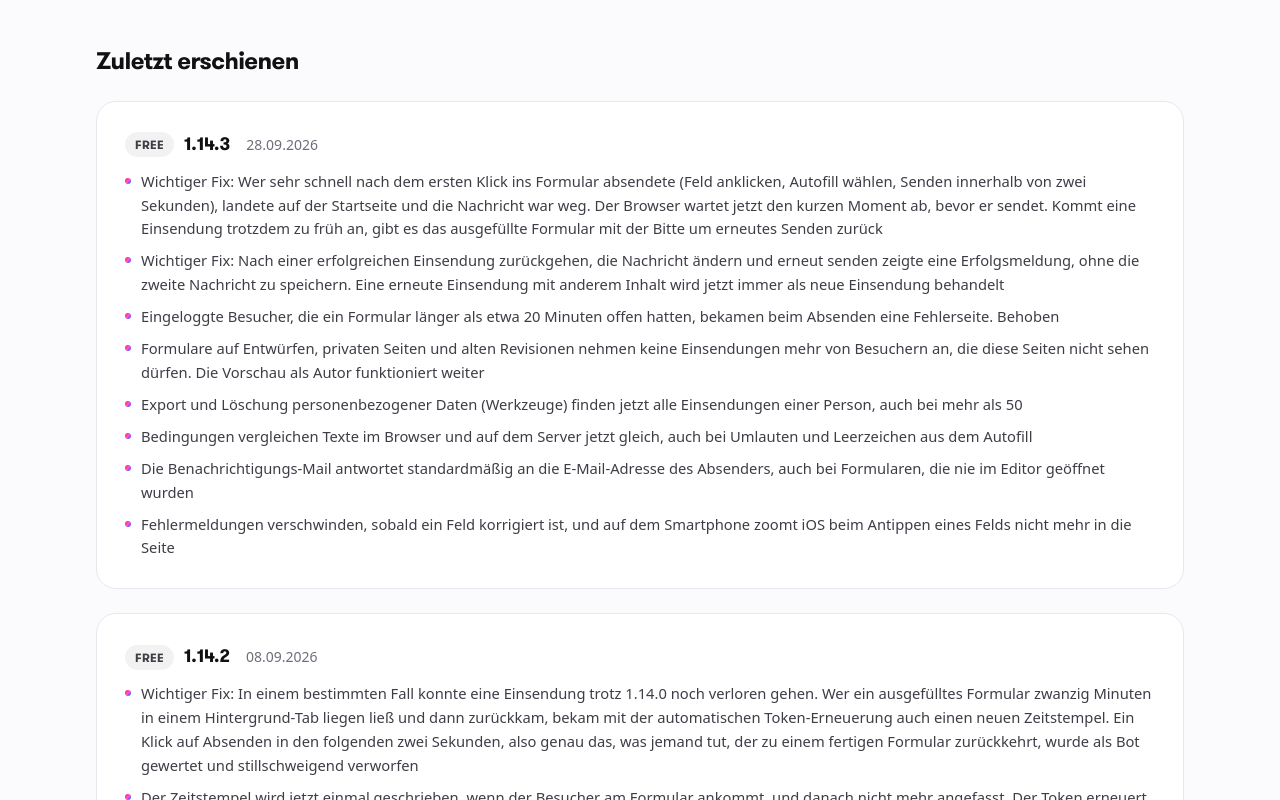
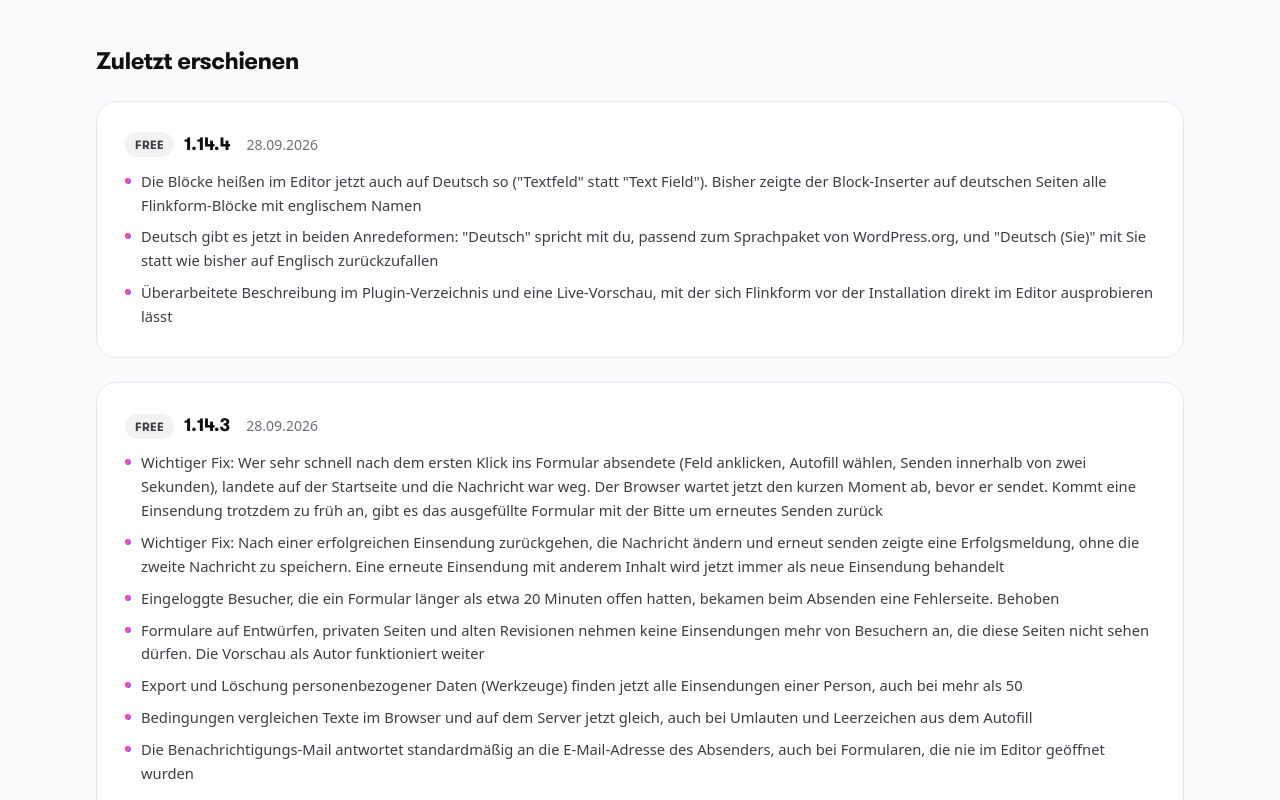
Before and after one commit to dennisbuchwald/flinkform.de, a Next.js app: page /roadmap in a window 1280 px wide. Shown: the part 2080-2880 px from the top of the page. Built offline with nearby package versions, Linux system fonts and the light colour scheme.

Commit message:
Free 1.14.4 in the changelog (DE + EN) and site version

```diff
--- a/content/de/roadmap.ts
+++ b/content/de/roadmap.ts
@@ -108,6 +108,16 @@
   },
   changelogHeading: "Zuletzt erschienen",
   changelog: [
+    {
+      area: "Free",
+      version: "1.14.4",
+      date: "28.09.2026",
+      items: [
+        "Die Blöcke heißen im Editor jetzt auch auf Deutsch so (\"Textfeld\" statt \"Text Field\"). Bisher zeigte der Block-Inserter auf deutschen Seiten alle Flinkform-Blöcke mit englischem Namen",
+        "Deutsch gibt es jetzt in beiden Anredeformen: \"Deutsch\" spricht mit du, passend zum Sprachpaket von WordPress.org, und \"Deutsch (Sie)\" mit Sie statt wie bisher auf Englisch zurückzufallen",
+        "Überarbeitete Beschreibung im Plugin-Verzeichnis und eine Live-Vorschau, mit der sich Flinkform vor der Installation direkt im Editor ausprobieren lässt",
+      ],
+    },
     {
       area: "Free",
       version: "1.14.3",
--- a/content/en/roadmap.ts
+++ b/content/en/roadmap.ts
@@ -108,6 +108,16 @@
   },
   changelogHeading: "Recently Shipped",
   changelog: [
+    {
+      area: "Free",
+      version: "1.14.4",
+      date: "Sep 28, 2026",
+      items: [
+        "Block names are translated in the editor now (\"Textfeld\" instead of \"Text Field\" on German sites). Until now the block inserter showed every Flinkform block with its English name",
+        "German ships in both forms of address: \"Deutsch\" uses the informal du, matching the WordPress.org language pack, and \"Deutsch (Sie)\" uses the formal Sie instead of falling back to English",
+        "Reworked description in the plugin directory and a Live Preview to try Flinkform in the editor before installing it",
+      ],
+    },
     {
       area: "Free",
       version: "1.14.3",
--- a/lib/site.ts
+++ b/lib/site.ts
@@ -44,7 +44,7 @@
  * Die einzige Stelle für Versionsnummern. Speist JSON-LD, llms.txt und jede
  * sichtbare Versionsangabe - nirgendwo sonst eine Version hart schreiben.
  */
-export const FREE_VERSION = "1.14.3";
+export const FREE_VERSION = "1.14.4";
 export const PRO_VERSION = "1.2.2";
 /** Kleinste Free-Version, auf der Flinkform Pro läuft. */
 export const MIN_FREE_FOR_PRO = "1.3.0";
```
